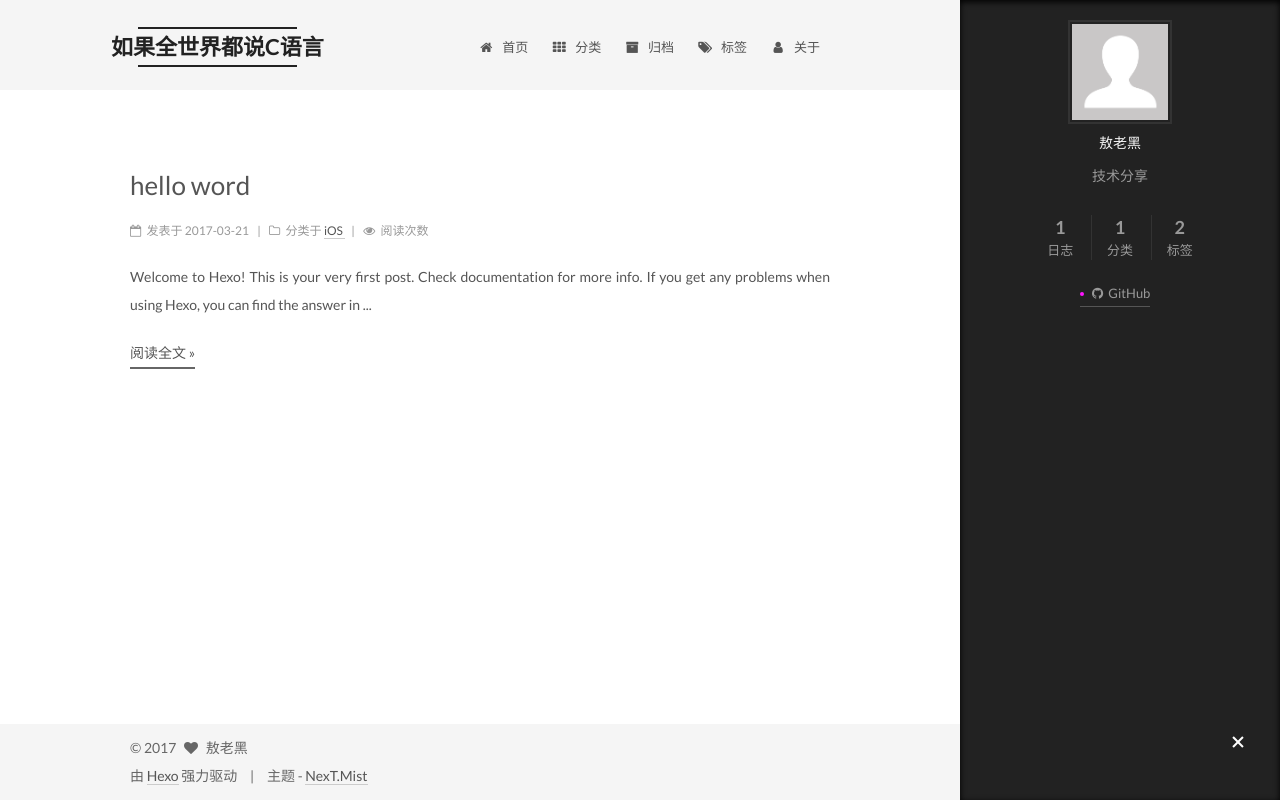
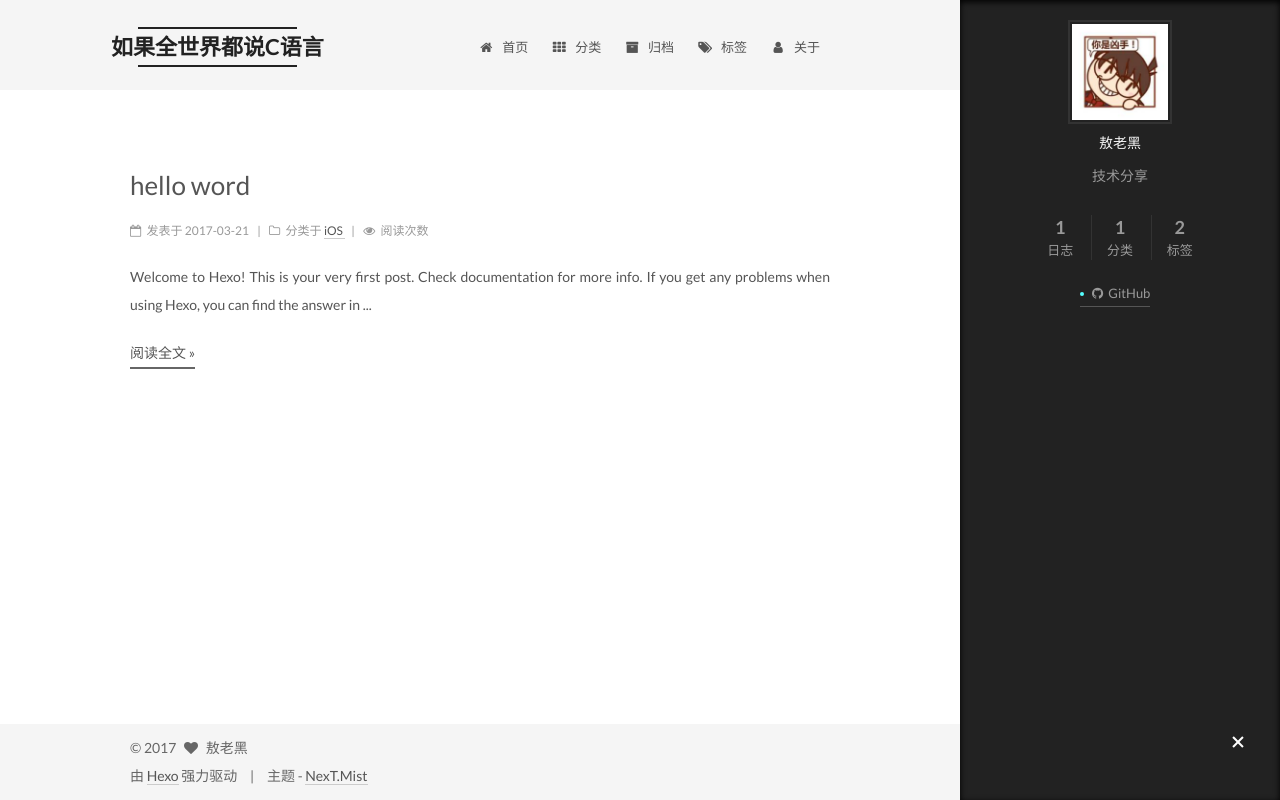
Before and after one commit to RockyAo/RockyAo.github.io, a plain HTML site: page index.html in a window 1280 px wide. Both pictures are taken after a click on the element 1238 px from the left and 743 px from the top of the page. Drawn offline with Linux system fonts and the light colour scheme; a script that the page names is missing.

Commit message:
Site updated: 2017-03-21 18:56:09

```diff
--- a/css/main.css
+++ b/css/main.css
@@ -1684,7 +1684,7 @@ pre .javascript .function {
   width: 4px;
   height: 4px;
   border-radius: 50%;
-  background: #ff14ff;
+  background: #54ffff;
 }
 .links-of-blogroll {
   font-size: 13px;
--- a/index.html
+++ b/index.html
@@ -275,7 +275,7 @@
     <span hidden itemprop="author" itemscope itemtype="http://schema.org/Person">
       <meta itemprop="name" content="敖老黑">
       <meta itemprop="description" content="">
-      <meta itemprop="image" content="/images/avatar.gif">
+      <meta itemprop="image" content="/images/avatar.jpg">
     </span>
 
     <span hidden itemprop="publisher" itemscope itemtype="http://schema.org/Organization">
@@ -454,7 +454,7 @@
       <section class="site-overview sidebar-panel sidebar-panel-active">
         <div class="site-author motion-element" itemprop="author" itemscope itemtype="http://schema.org/Person">
           <img class="site-author-image" itemprop="image"
-               src="/images/avatar.gif"
+               src="/images/avatar.jpg"
                alt="敖老黑" />
           <p class="site-author-name" itemprop="name">敖老黑</p>
 
```
Also changed, not shown: 2017/03/21/hello-world/index.html (+2 -2 lines), about/index.html (+1 -1 lines), archives/2017/03/index.html (+1 -1 lines), archives/2017/index.html (+1 -1 lines), archives/index.html (+1 -1 lines), categories/iOS/index.html (+1 -1 lines), categories/index.html (+1 -1 lines), tags/Objective-c/index.html (+1 -1 lines), tags/Swift/index.html (+1 -1 lines), tags/index.html (+1 -1 lines), images/avatar.jpg (added).
